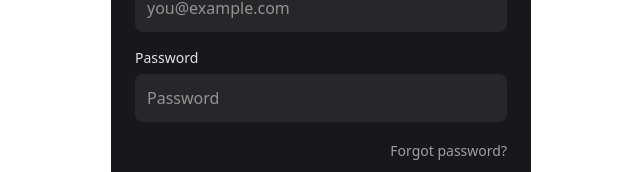
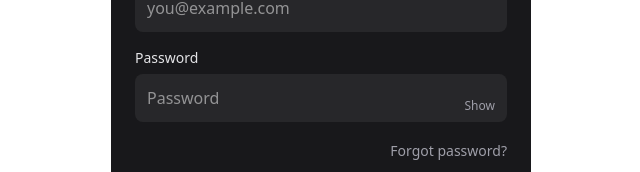
Before and after one commit to ys7259218-maker/nexa, a Next.js app: page /login in a window 1280 px wide. Shown: the part 334-506 px from the top of the page, without its empty margins (319-959 px from the left). Built offline with nearby package versions, Linux system fonts and the light colour scheme; no server answers.

Commit message:
chore: add reveal toggles to password fields (#104)
* chore: add reveal toggles to password fields

* fix: exact-match password labels in browser smoke tests

```diff
--- a/components/auth/LoginForm.tsx
+++ b/components/auth/LoginForm.tsx
@@ -6,12 +6,14 @@ import Link from "next/link";
 import { createSupabaseBrowserClient } from "@/lib/supabase/client";
 import { normalizeEmail, validateAuthInput } from "@/lib/authValidation";
 import AuthFeedback from "@/components/auth/AuthFeedback";
+import PasswordToggle from "@/components/auth/PasswordToggle";
 
 export default function LoginForm({ initialNotice = "" }: { initialNotice?: string }) {
   const router = useRouter();
 
   const [email, setEmail] = useState("");
   const [password, setPassword] = useState("");
+  const [showPassword, setShowPassword] = useState(false);
   const [loading, setLoading] = useState(false);
   const [errorMessage, setErrorMessage] = useState("");
 
@@ -85,20 +87,23 @@ export default function LoginForm({ initialNotice = "" }: { initialNotice?: stri
 
         <div>
           <label htmlFor="password" className="mb-1.5 block text-sm font-medium text-zinc-200">Password</label>
+          <div className="relative">
             <input
               id="password"
-            type="password"
+              type={showPassword ? "text" : "password"}
               name="password"
               autoComplete="current-password"
               maxLength={128}
               placeholder="Password"
-            className="w-full rounded-lg bg-zinc-800 border border-zinc-700 p-3 text-white outline-none focus:border-cyan-500"
+              className="w-full rounded-lg bg-zinc-800 border border-zinc-700 p-3 pr-16 text-white outline-none focus:border-cyan-500"
               value={password}
               onChange={(e) => setPassword(e.target.value)}
               required
               aria-invalid={!!errorMessage}
               aria-describedby={errorMessage ? "login-error" : undefined}
             />
+            <PasswordToggle shown={showPassword} onToggle={() => setShowPassword((shown) => !shown)} />
+          </div>
         </div>
 
         <div className="text-right">
--- /dev/null
+++ b/components/auth/PasswordToggle.tsx
@@ -0,0 +1,20 @@
+"use client";
+
+type PasswordToggleProps = {
+  shown: boolean;
+  onToggle: () => void;
+};
+
+export default function PasswordToggle({ shown, onToggle }: PasswordToggleProps) {
+  return (
+    <button
+      type="button"
+      onClick={onToggle}
+      aria-pressed={shown}
+      aria-label={shown ? "Hide password" : "Show password"}
+      className="absolute right-3 top-1/2 -translate-y-1/2 text-xs font-medium text-zinc-400 transition hover:text-white"
+    >
+      {shown ? "Hide" : "Show"}
+    </button>
+  );
+}
--- a/components/auth/ResetPasswordForm.tsx
+++ b/components/auth/ResetPasswordForm.tsx
@@ -7,11 +7,14 @@ import Link from "next/link";
 import { validateNewPassword } from "@/lib/authValidation";
 import { createSupabaseBrowserClient } from "@/lib/supabase/client";
 import AuthFeedback from "@/components/auth/AuthFeedback";
+import PasswordToggle from "@/components/auth/PasswordToggle";
 
 export default function ResetPasswordForm() {
   const router = useRouter();
   const [password, setPassword] = useState("");
   const [confirmation, setConfirmation] = useState("");
+  const [showPassword, setShowPassword] = useState(false);
+  const [showConfirmation, setShowConfirmation] = useState(false);
   const [loading, setLoading] = useState(false);
   const [errorMessage, setErrorMessage] = useState("");
 
@@ -58,40 +61,46 @@ export default function ResetPasswordForm() {
       <form onSubmit={handleSubmit} className="mt-6 space-y-4" aria-busy={loading}>
         <div>
           <label htmlFor="password" className="mb-1.5 block text-sm font-medium text-zinc-200">New password</label>
+          <div className="relative">
             <input
               id="password"
-            type="password"
+              type={showPassword ? "text" : "password"}
               name="password"
               autoComplete="new-password"
               minLength={12}
               maxLength={128}
               placeholder="New password"
-            className="w-full rounded-lg border border-zinc-700 bg-zinc-800 p-3 text-white outline-none focus:border-zinc-500"
+              className="w-full rounded-lg border border-zinc-700 bg-zinc-800 p-3 pr-16 text-white outline-none focus:border-zinc-500"
               value={password}
               onChange={(event) => setPassword(event.target.value)}
               required
               aria-invalid={!!errorMessage}
               aria-describedby={`reset-password-hint ${errorMessage ? "reset-error" : ""}`.trim()}
             />
+            <PasswordToggle shown={showPassword} onToggle={() => setShowPassword((shown) => !shown)} />
+          </div>
         </div>
 
         <div>
           <label htmlFor="password-confirmation" className="mb-1.5 block text-sm font-medium text-zinc-200">Confirm new password</label>
+          <div className="relative">
             <input
               id="password-confirmation"
-            type="password"
+              type={showConfirmation ? "text" : "password"}
               name="password-confirmation"
               autoComplete="new-password"
               minLength={12}
               maxLength={128}
               placeholder="Confirm new password"
-            className="w-full rounded-lg border border-zinc-700 bg-zinc-800 p-3 text-white outline-none focus:border-zinc-500"
+              className="w-full rounded-lg border border-zinc-700 bg-zinc-800 p-3 pr-16 text-white outline-none focus:border-zinc-500"
               value={confirmation}
               onChange={(event) => setConfirmation(event.target.value)}
               required
               aria-invalid={!!errorMessage}
               aria-describedby={errorMessage ? "reset-error" : undefined}
             />
+            <PasswordToggle shown={showConfirmation} onToggle={() => setShowConfirmation((shown) => !shown)} />
+          </div>
         </div>
 
         {errorMessage ? <AuthFeedback id="reset-error" kind="error" message={errorMessage} /> : null}
--- a/components/auth/SignupForm.tsx
+++ b/components/auth/SignupForm.tsx
@@ -6,12 +6,14 @@ import Link from "next/link";
 import { createSupabaseBrowserClient } from "@/lib/supabase/client";
 import { normalizeEmail, validateAuthInput } from "@/lib/authValidation";
 import AuthFeedback from "@/components/auth/AuthFeedback";
+import PasswordToggle from "@/components/auth/PasswordToggle";
 
 export default function SignupForm() {
   const router = useRouter();
 
   const [email, setEmail] = useState("");
   const [password, setPassword] = useState("");
+  const [showPassword, setShowPassword] = useState(false);
   const [loading, setLoading] = useState(false);
   const [message, setMessage] = useState<{ type: "error" | "success"; text: string } | null>(null);
 
@@ -100,21 +102,24 @@ export default function SignupForm() {
 
         <div>
           <label htmlFor="password" className="mb-1.5 block text-sm font-medium text-zinc-200">Password</label>
+          <div className="relative">
             <input
               id="password"
-            type="password"
+              type={showPassword ? "text" : "password"}
               name="password"
               autoComplete="new-password"
               minLength={12}
               maxLength={128}
               placeholder="Password"
-            className="w-full rounded-lg bg-zinc-800 border border-zinc-700 p-3 text-white outline-none focus:border-cyan-500"
+              className="w-full rounded-lg bg-zinc-800 border border-zinc-700 p-3 pr-16 text-white outline-none focus:border-cyan-500"
               value={password}
               onChange={(e) => setPassword(e.target.value)}
               required
               aria-invalid={message?.type === "error"}
               aria-describedby={`password-hint ${message?.type === "error" ? "signup-message" : ""}`.trim()}
             />
+            <PasswordToggle shown={showPassword} onToggle={() => setShowPassword((shown) => !shown)} />
+          </div>
         </div>
 
         <p id="password-hint" className="text-xs text-zinc-500">Use at least 12 characters.</p>
```
Also changed, not shown: pr-body.txt, 2 other files (tests, documents, lock files or other folders). Lines whose indentation alone changed are shown as unchanged.
